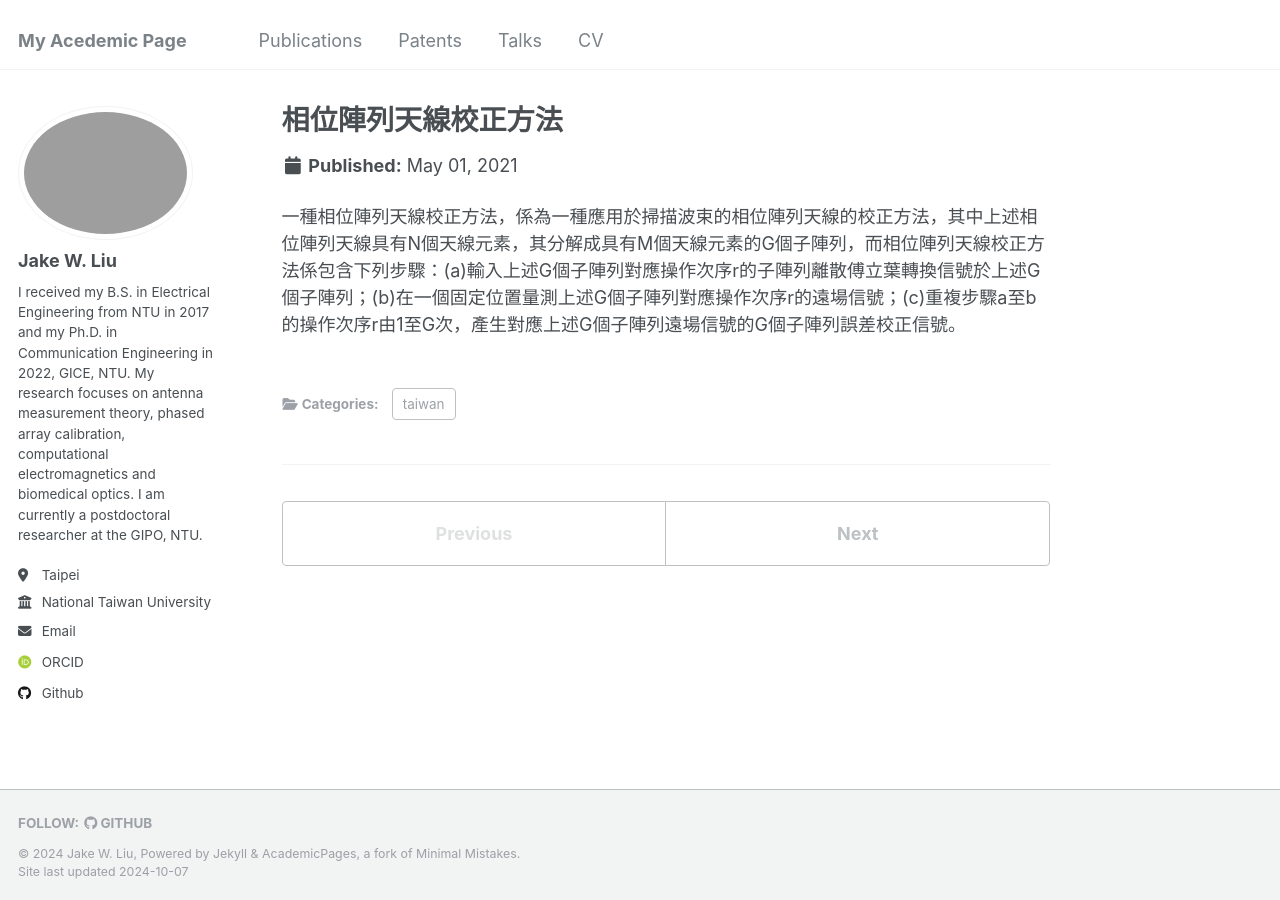
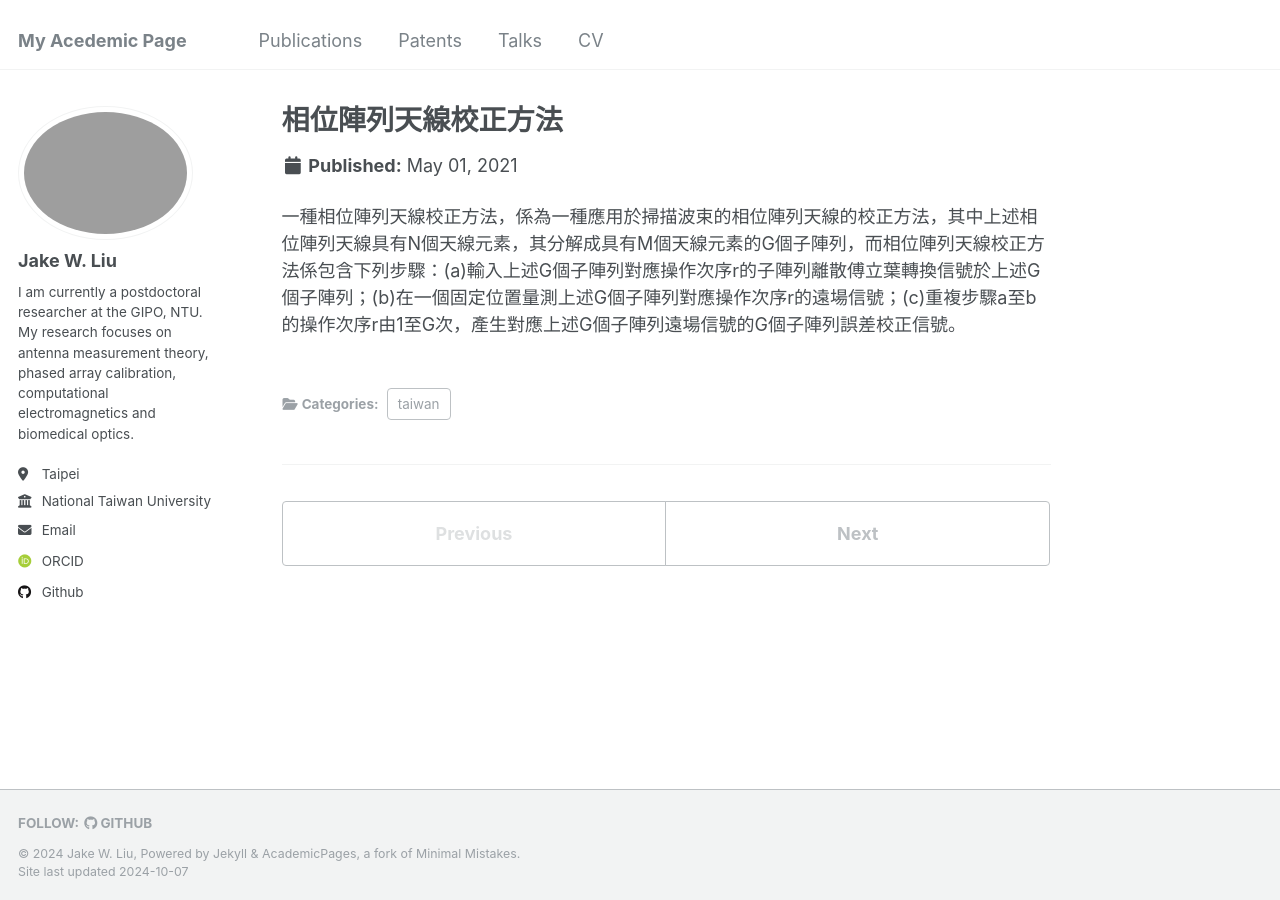
Before and after one commit to akjake616/jwliu, a Jekyll site: the page built from _patents/2021-09-11-TWI739181B.md, in a window 1280 px wide. Built offline with Jekyll 4.4.1, drawn with Linux system fonts in a browser that asks for light colours; some web fonts are replaced.

Commit message:
update bio

```diff
--- a/_config.yml
+++ b/_config.yml
@@ -24,8 +24,8 @@ author:
   avatar           : "profile.jpg"
   name             : "Jake W. Liu"
   pronouns         : # example: "she/her"
-  bio              : "I received my B.S. in Electrical Engineering from NTU in 2017 and my Ph.D. in Communication Engineering in 2022, GICE, NTU.
-  My research focuses on antenna measurement theory, phased array calibration, computational electromagnetics and biomedical optics. I am currently a postdoctoral researcher at the GIPO, NTU."
+  bio              : "I am currently a postdoctoral researcher at the GIPO, NTU.
+  My research focuses on antenna measurement theory, phased array calibration, computational electromagnetics and biomedical optics. "
   location         : "Taipei"
   employer         : "National Taiwan University"
   uri              : # URL
--- a/_sass/_page.scss
+++ b/_sass/_page.scss
@@ -257,7 +257,7 @@
   }
 
   strong {
-    margin-right: 10px;
+    margin-right: 5px;
   }
 }
 
```
